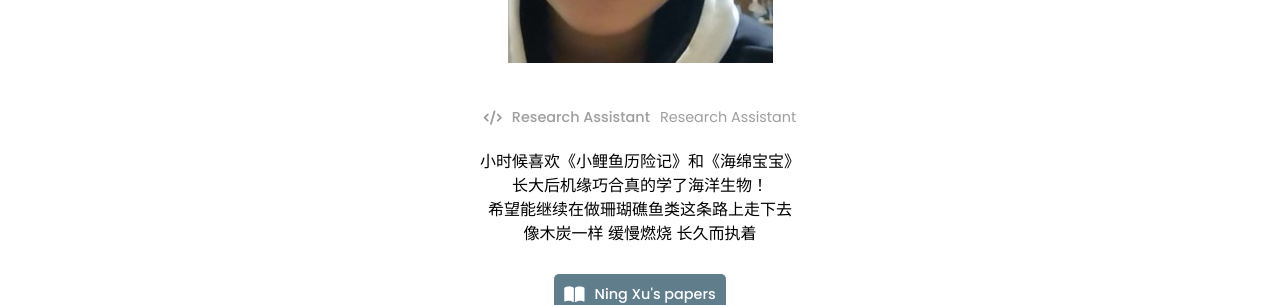
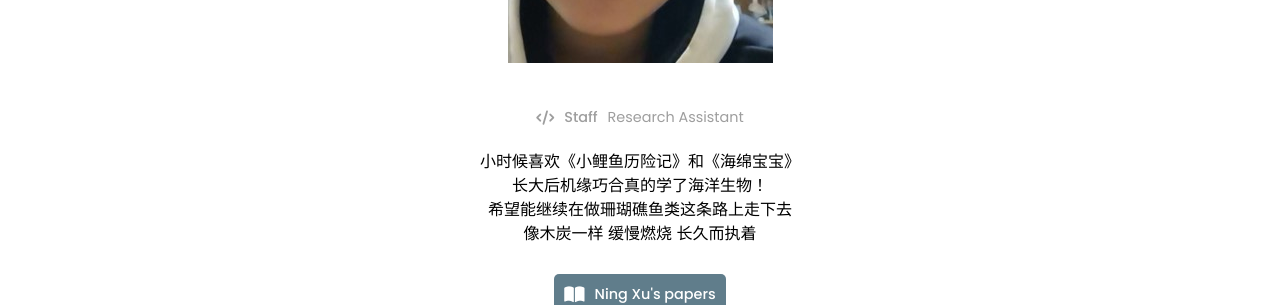
Before and after one commit to abel-sysu/en, a Jekyll site: the page built from _members/ning-xu.md, in a window 1280 px wide. Shown: the part 504-809 px from the top of the page. Built offline with Jekyll 4.4.1, drawn with Linux system fonts in a browser that asks for light colours.

Commit message:
Update roles.yaml

```diff
--- a/_data/roles.yaml
+++ b/_data/roles.yaml
@@ -16,7 +16,7 @@ undergrad:
 
 staff:
   icon: fas fa-code
-  text: Research Assistant
+  text: Staff
 
 mascot:
   icon: fas fa-dog
```
